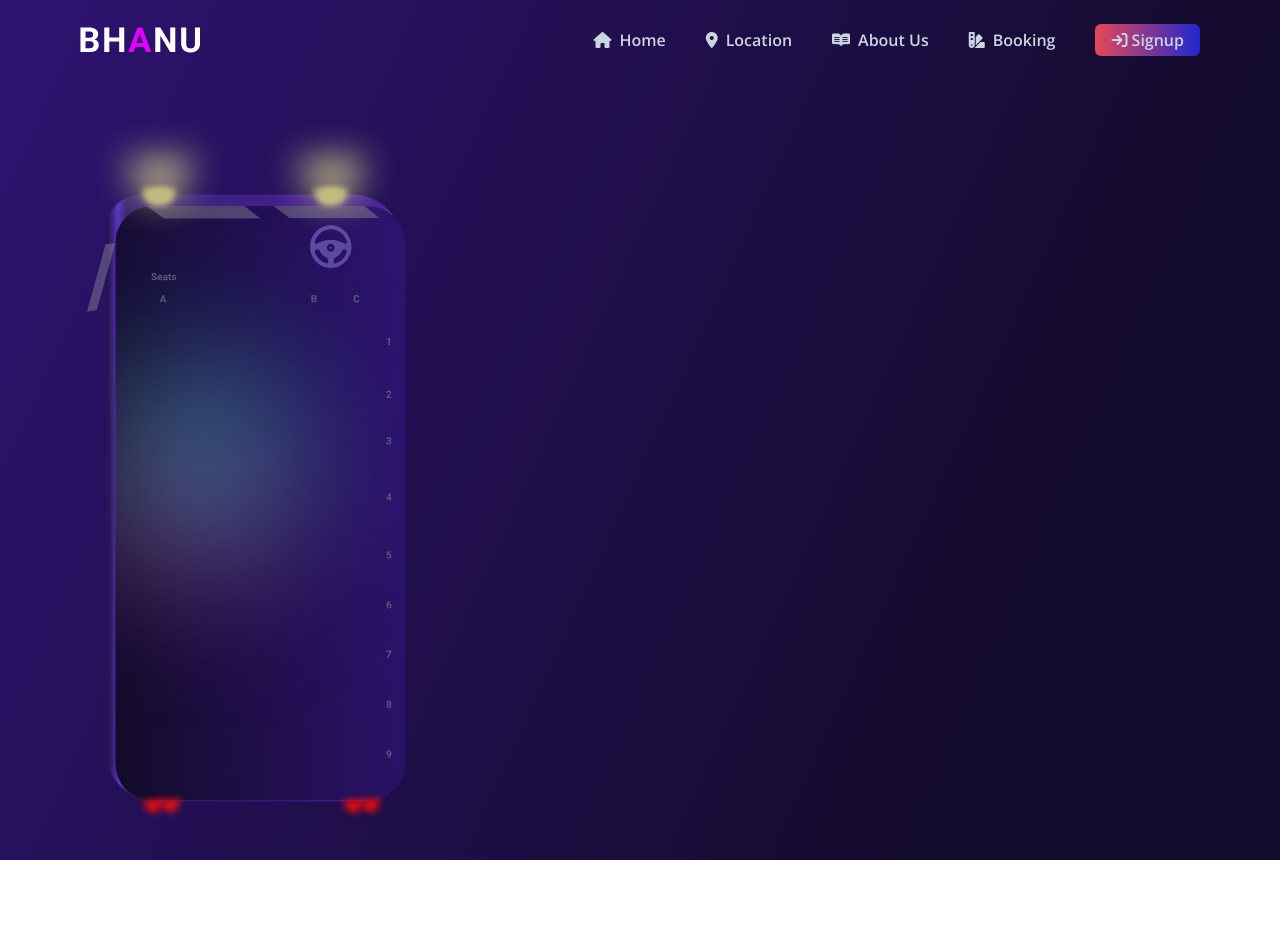
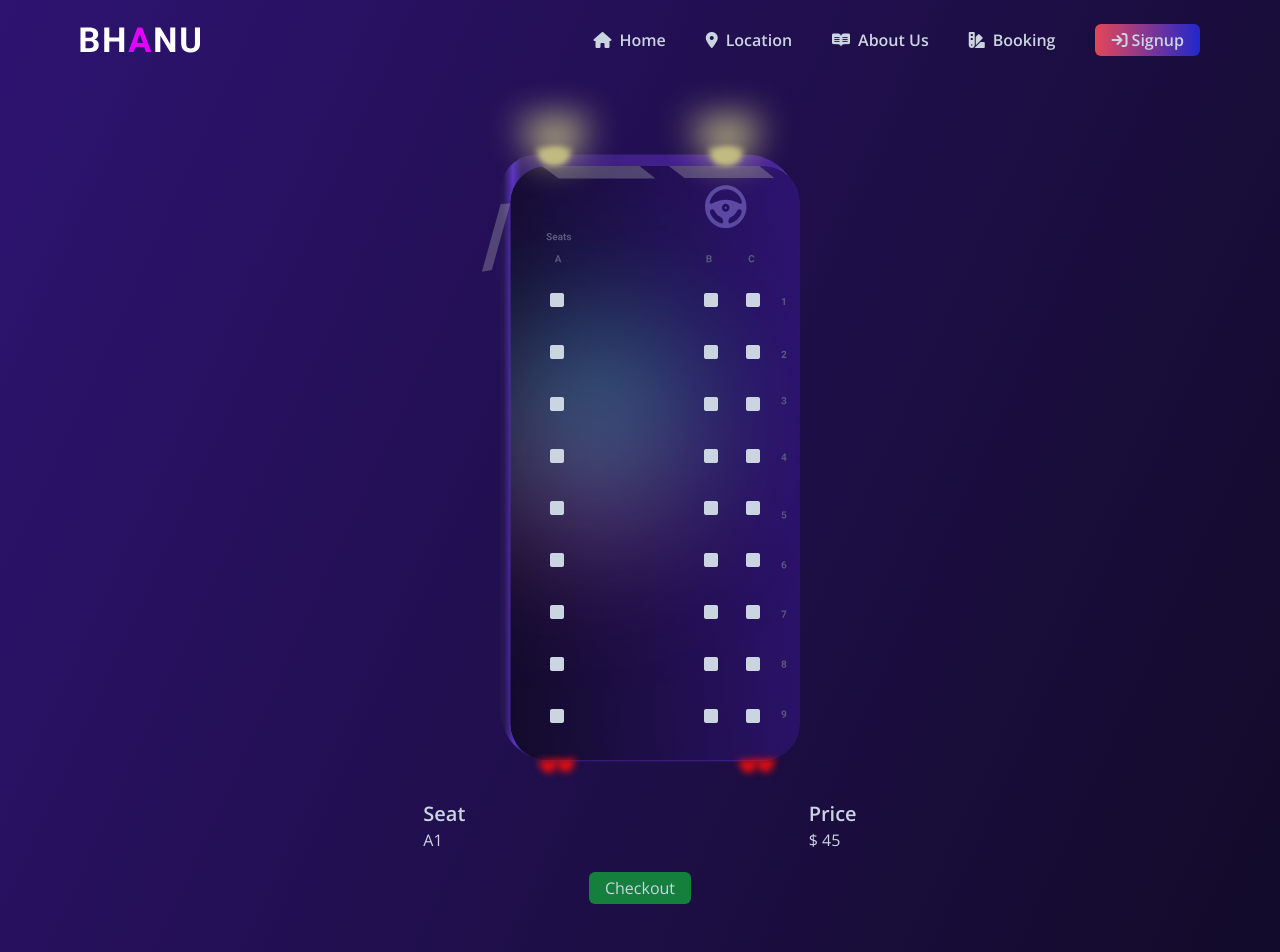
Before and after one commit to AnkitRajCode/Bus-Booking-Management-System, a Next.js app: page /system in a window 1280 px wide. Shown: the top 952 px of the page. Before the commit the page ends 860 px from the top, so only its background shows below. Built offline with nearby package versions, Linux system fonts and the light colour scheme.

Commit message:
booking desgin done in sys file

```diff
--- a/pages/booking.js
+++ b/pages/booking.js
@@ -26,7 +26,9 @@ import React from 'react'
 
 const booking = () => {
   return (
-    <div>bookingit </div>
+    <div>
+
+    </div>
   )
 }
 
--- a/pages/system.js
+++ b/pages/system.js
@@ -1,14 +1,95 @@
 import Navbar from '../components/Navbar'
+import Footer from '../components/Footer'
 const system = () => {
   return (
-    <div className='mx-20'>
+    <>
+      <div className='mx-20 mb-20'>
         <Navbar />
-        <div className='my-10'>
+        <div className='flex justify-center'>
           <div className='w-[330px] h-[700px] bg-contain bg-center bg-no-repeat' style={{backgroundImage:"url(/Images/booking.svg)"}}>
-
+            <div className='ml-[75px] pt-52'>
+              <i className="fa-solid fa-square"></i>
+              <span className='ml-[140px]'>
+                <i className="fa-solid fa-square"></i>
+                <i className="fa-solid fa-square ml-7"></i>
+              </span>
+            </div>
+            <div className='ml-[75px] pt-7'>
+              <i className="fa-solid fa-square"></i>
+              <span className='ml-[140px]'>
+                <i className="fa-solid fa-square"></i>
+                <i className="fa-solid fa-square ml-7"></i>
+              </span>
+            </div>
+            <div className='ml-[75px] pt-7'>
+              <i className="fa-solid fa-square"></i>
+              <span className='ml-[140px]'>
+                <i className="fa-solid fa-square"></i>
+                <i className="fa-solid fa-square ml-7"></i>
+              </span>
+            </div>
+            <div className='ml-[75px] pt-7'>
+              <i className="fa-solid fa-square"></i>
+              <span className='ml-[140px]'>
+                <i className="fa-solid fa-square"></i>
+                <i className="fa-solid fa-square ml-7"></i>
+              </span>
+            </div>
+            <div className='ml-[75px] pt-7'>
+              <i className="fa-solid fa-square"></i>
+              <span className='ml-[140px]'>
+                <i className="fa-solid fa-square"></i>
+                <i className="fa-solid fa-square ml-7"></i>
+              </span>
+            </div>
+            <div className='ml-[75px] pt-7'>
+              <i className="fa-solid fa-square"></i>
+              <span className='ml-[140px]'>
+                <i className="fa-solid fa-square"></i>
+                <i className="fa-solid fa-square ml-7"></i>
+              </span>
+            </div>
+            <div className='ml-[75px] pt-7'>
+              <i className="fa-solid fa-square"></i>
+              <span className='ml-[140px]'>
+                <i className="fa-solid fa-square"></i>
+                <i className="fa-solid fa-square ml-7"></i>
+              </span>
+            </div>
+            <div className='ml-[75px] pt-7'>
+              <i className="fa-solid fa-square"></i>
+              <span className='ml-[140px]'>
+                <i className="fa-solid fa-square"></i>
+                <i className="fa-solid fa-square ml-7"></i>
+              </span>
+            </div>
+            <div className='ml-[75px] pt-7'>
+              <i className="fa-solid fa-square"></i>
+              <span className='ml-[140px]'>
+                <i className="fa-solid fa-square"></i>
+                <i className="fa-solid fa-square ml-7"></i>
+              </span>
+            </div>
           </div>
         </div>
-    </div>
+
+        <div className='py-5 flex justify-evenly'>
+          <div>
+            <div className='text-xl font-semibold'>Seat</div>
+            <div>A1</div>
+          </div>
+          <div>
+            <div className='text-xl font-semibold'>Price</div>
+            <div>$ 45</div>
+          </div>
+        </div>
+        <div className='flex justify-center'>
+          <div className='py-1 px-4 bg-green-700 rounded-md'>Checkout</div>
+        </div>
+
+      </div>
+      <Footer />
+    </>
   )
 }
 
```
